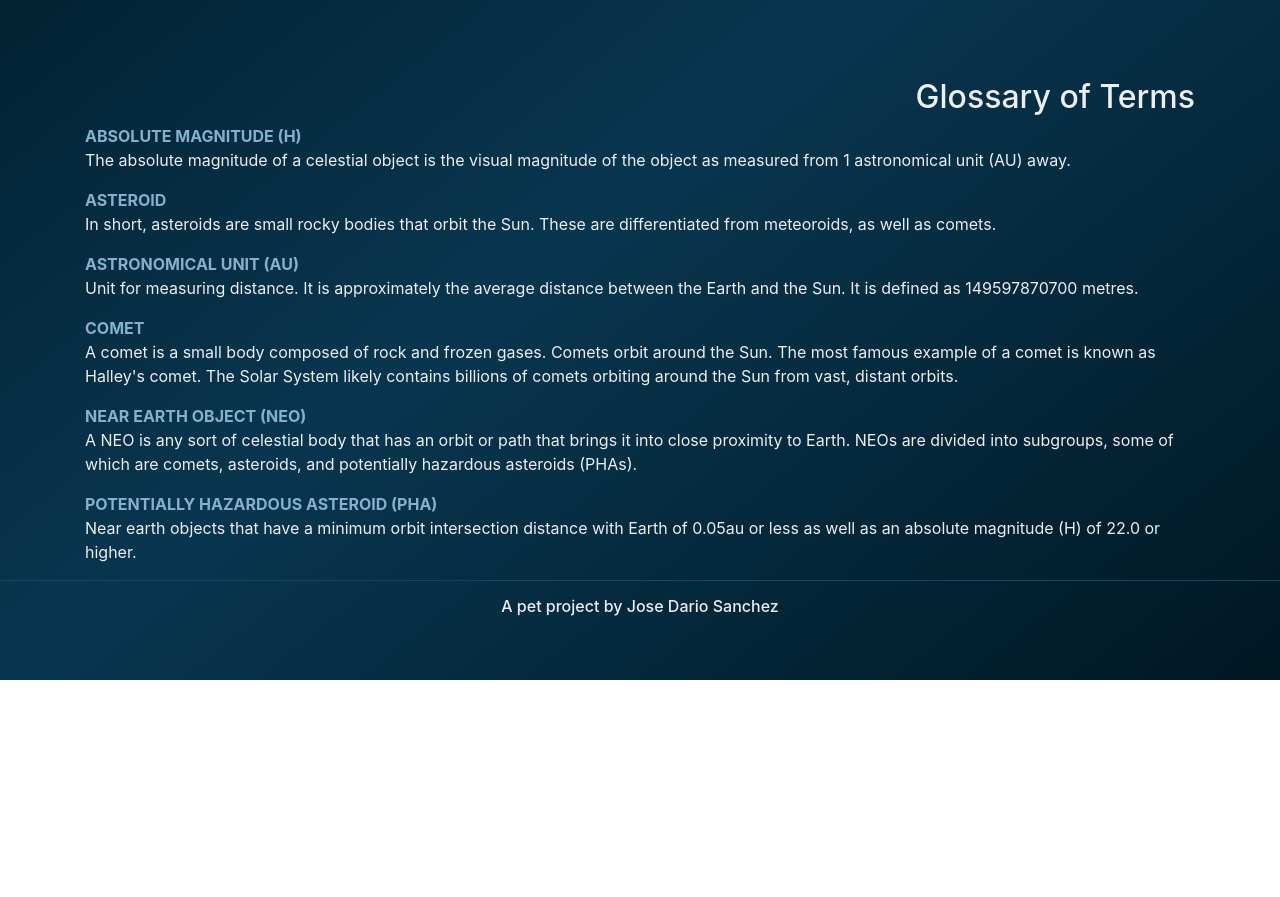
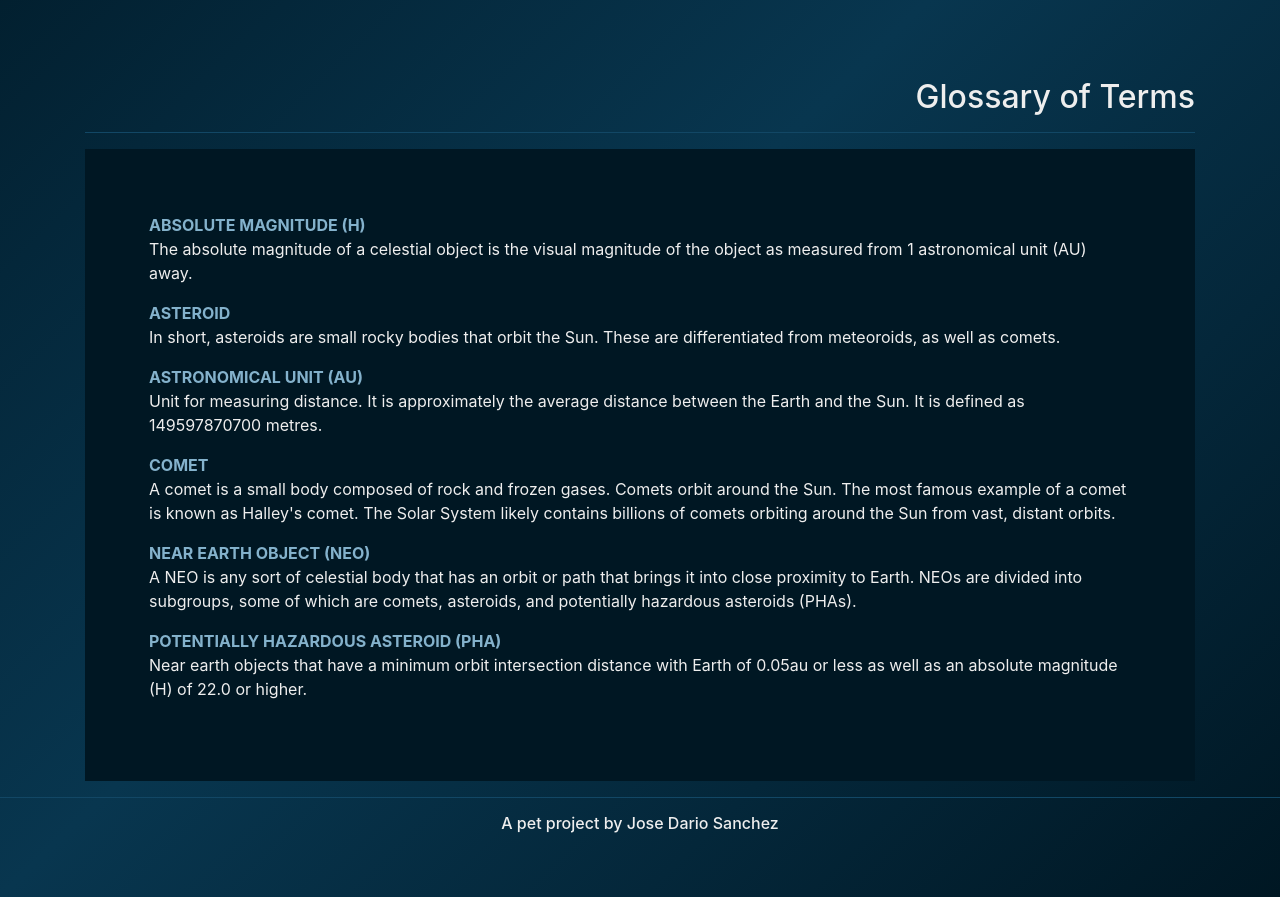
Before and after one commit to josedarioxyz/near-earth-objects, a React (Create React App) app: page /glossary in a window 1280 px wide. Shown: the part 340-1237 px from the top of the page. Before the commit the page ends 1020 px from the top, so only its background shows below. Built offline with nearby package versions, Linux system fonts and the light colour scheme; no server answers.

Commit message:
Improves Glossary terms styling

```diff
--- a/src/components/Glossary.js
+++ b/src/components/Glossary.js
@@ -1,9 +1,12 @@
 import React from 'react';
+import Divider from './Divider';
 
 const Glossary = () => {
   return (
     <div id='glossary' className='container'>
       <h2 className='text-right'>Glossary of Terms</h2>
+      <Divider />
+      <div className='dark-container'>
       {
         dictionary
           .sort((a, b) => a.term.localeCompare(b.term))
@@ -14,6 +17,7 @@ const Glossary = () => {
             </dl>
           )
       }
+      </div>
     </div>
   );
 };
--- a/src/styles/index.css
+++ b/src/styles/index.css
@@ -142,3 +142,8 @@ a, a:hover, a:focus {
 dt, th {
   color: #84B2CC;
 }
+
+.dark-container {
+  background-color: #001723;
+  padding: 5vw;
+}
```
